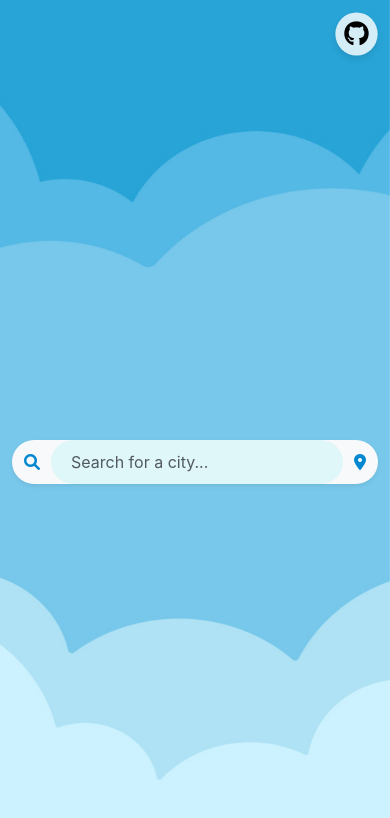
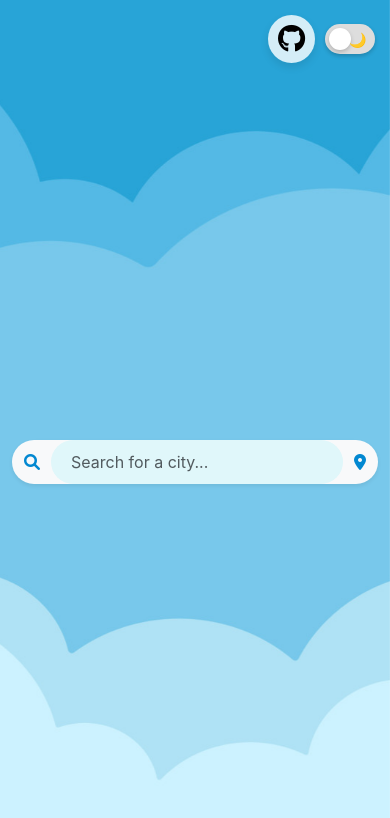
Before and after one commit to fulhaque6/WeatherReact, a React (Create React App) app: page / in a window 390 px wide. Shown: the top 818 px of the page. Built offline with nearby package versions, Linux system fonts and the light colour scheme.

Commit message:
Adding dark mode

```diff
--- a/src/App.css
+++ b/src/App.css
@@ -16,21 +16,25 @@
 
 .weather-icon {
   font-size: 3rem;
-  color: #ffcc00; /* Light yellow for the icon */
+  color: #ffcc00;
+  /* Light yellow for the icon */
   margin-bottom: 1rem;
   transition: color 0.3s ease;
 }
 
 .card {
-  background: #f8f9fa; /* Light background color */
+  background: #f8f9fa;
+  /* Light background color */
 }
 
 .card-body {
-  border-radius: 15px; /* Rounded corners */
+  border-radius: 15px;
+  /* Rounded corners */
 }
 
 .card-text {
-  font-family: 'Arial', sans-serif; /* Improved font style */
+  font-family: 'Arial', sans-serif;
+  /* Improved font style */
 }
 
 .card-title {
@@ -39,9 +43,9 @@
 }
 
 .text-primary {
-  color: #007bff; /* Bootstrap primary color */
+  color: #007bff;
+  /* Bootstrap primary color */
 }
-
 
 .App-header {
   background-color: #282c34;
@@ -78,8 +82,10 @@
 .search-container {
   width: 100%;
   max-width: 600px;
-  margin-top: 50px; /* Adjust margin from the top */
-  padding: 0 15px; /* Add some padding if needed */
+  margin-top: 50px;
+  /* Adjust margin from the top */
+  padding: 0 15px;
+  /* Add some padding if needed */
 }
 
 /* Loading overlay with high z-index to stay on top */
@@ -97,11 +103,19 @@
 }
 
 /* Developer Info component adjustments */
-.github-link-container {
-  position: absolute;
+.developer-info-container {
+  position: fixed;
   top: 15px;
   right: 15px;
   z-index: 1000;
+  display: flex;
+  align-items: center;
+  gap: 10px;
+  /* Space between the GitHub link and the theme toggle button */
+}
+
+/* GitHub Link Styles */
+.github-link-container {
   background-color: rgba(255, 255, 255, 0.8);
   border-radius: 50%;
   padding: 10px;
@@ -127,24 +141,179 @@
   color: #0366d6;
 }
 
+/* Dark Mode Styles */
+.dark-mode .App {
+  background-color: #1e1e1e;
+  color: #e0e0e0;
+}
+
+.dark-mode .App-header {
+  background-color: #121212;
+}
+
+.dark-mode .card {
+  background: #2c2c2c;
+}
+
+.dark-mode .card-title,
+.dark-mode .card-text {
+  color: #e0e0e0;
+}
+
+.dark-mode .github-link-container {
+  background-color: rgba(0, 0, 0, 0.8);
+  color: #e0e0e0;
+}
+
+.dark-mode .github-link {
+  color: #e0e0e0;
+}
+
+.dark-mode .weather-icon {
+  color: #ffcc00;
+  /* Adjust if needed */
+}
+
+/* Light Mode Styles (Default) */
+.light-mode .App {
+  background-color: #ffffff;
+  color: #000000;
+}
+
+.light-mode .App-header {
+  background-color: #282c34;
+}
+
+.light-mode .card {
+  background: #f8f9fa;
+}
+
+.light-mode .card-title,
+.light-mode .card-text {
+  color: #000000;
+}
+
+.light-mode .github-link-container {
+  background-color: rgba(255, 255, 255, 0.8);
+}
+
+.light-mode .github-link {
+  color: #000;
+}
+
+.light-mode .weather-icon {
+  color: #ffcc00;
+  /* Adjust if needed */
+}
+
+/* Dark Mode Toggle Button Styles */
+.theme-toggle-container {
+  display: flex;
+  align-items: center;
+  gap: 15px;
+  /* Increased space between toggle switch and other elements */
+}
+
+.theme-toggle-switch {
+  position: relative;
+  display: inline-block;
+  width: 60px;
+  /* Increased width for a more prominent switch */
+  height: 34px;
+  /* Increased height for a more prominent switch */
+}
+
+.theme-toggle-switch input {
+  opacity: 0;
+  width: 0;
+  height: 0;
+}
+
+.slider {
+  position: absolute;
+  cursor: pointer;
+  top: 0;
+  left: 0;
+  right: 0;
+  bottom: 0;
+  background-color: #ddd;
+  /* Light background for light mode */
+  transition: .4s;
+  border-radius: 34px;
+  /* Rounded corners */
+  box-shadow: 0 2px 4px rgba(0, 0, 0, 0.2);
+  /* Shadow for a modern look */
+}
+
+.slider:before {
+  position: absolute;
+  content: "";
+  height: 26px;
+  width: 26px;
+  border-radius: 50%;
+  left: 4px;
+  bottom: 4px;
+  background-color: white;
+  transition: .4s;
+  box-shadow: 0 2px 4px rgba(0, 0, 0, 0.2);
+  /* Shadow for a floating effect */
+}
+
+/* Checked state for toggle switch */
+input:checked+.slider {
+  background-color: #007bff;
+  /* Primary color for dark mode */
+}
+
+input:checked+.slider:before {
+  transform: translateX(26px);
+  /* Adjusted for new dimensions */
+}
+
+/* Dark Mode Slider Adjustments */
+.dark-mode .slider {
+  background-color: #555;
+  /* Darker background for dark mode */
+}
+
+.slider:after {
+  content: '🌙';
+  /* Icon for dark mode */
+  position: absolute;
+  top: 50%;
+  left: 8px;
+  transform: translateY(-50%);
+  font-size: 16px;
+  /* Slightly larger icon */
+  color: #000;
+  transition: color 0.4s;
+}
+
+input:checked+.slider:after {
+  content: '🌞';
+  /* Icon for light mode */
+  left: calc(100% - 32px);
+  /* Positioned to fit within the toggle */
+  color: #fff;
+}
+
 /* Responsive adjustments */
 @media (max-width: 768px) {
-  .search-container {
-    width: 90%;
-    margin-top: 30px;
+  .theme-toggle-switch {
+    width: 50px;
+    height: 30px;
+    /* Adjusted height for consistency */
   }
-  .github-link-container {
-    top: 10px;
-    right: 10px;
-    transform: scale(0.9); /* Slightly reduce the size on mobile */
+
+  .slider:before {
+    height: 22px;
+    width: 22px;
+  }
+
+  .slider:after {
+    font-size: 14px;
+    /* Adjusted font size */
+    left: calc(100% - 26px);
+    /* Adjusted position */
   }
 }
-
-@keyframes App-logo-spin {
-  from {
-    transform: rotate(0deg);
-  }
-  to {
-    transform: rotate(360deg);
-  }
-}
--- a/src/components/DeveloperInfo.js
+++ b/src/components/DeveloperInfo.js
@@ -1,5 +1,18 @@
+import React, { useState } from "react";
+
 function DeveloperInfo() {
+  const [isDarkMode, setIsDarkMode] = useState(false);
+
+  const toggleTheme = () => {
+    setIsDarkMode((prevMode) => !prevMode);
+  };
+
   return (
+    <div
+      className={`developer-info-container ${
+        isDarkMode ? "dark-mode" : "light-mode"
+      }`}
+    >
       <div className="github-link-container">
         <a
           href="https://github.com/fulhaque6/WeatherReact"
@@ -10,6 +23,13 @@ function DeveloperInfo() {
           <i className="fa-brands fa-github"></i>
         </a>
       </div>
+      <div className="theme-toggle-container">
+        <label className="theme-toggle-switch">
+          <input type="checkbox" checked={isDarkMode} onChange={toggleTheme} />
+          <span className="slider"></span>
+        </label>
+      </div>
+    </div>
   );
 }
 
```
Lines whose indentation alone changed are shown as unchanged.
